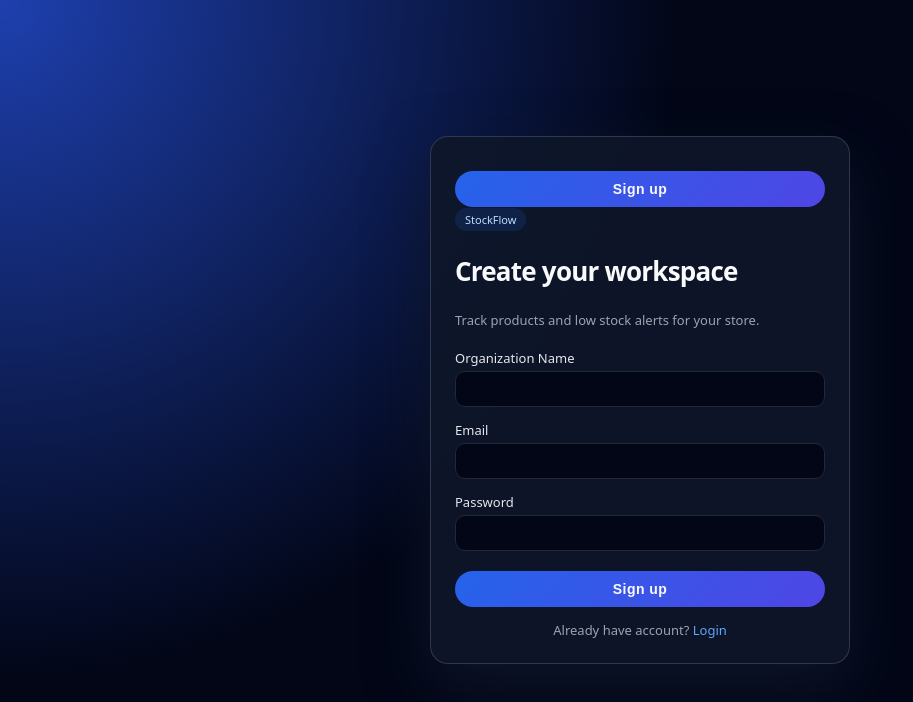
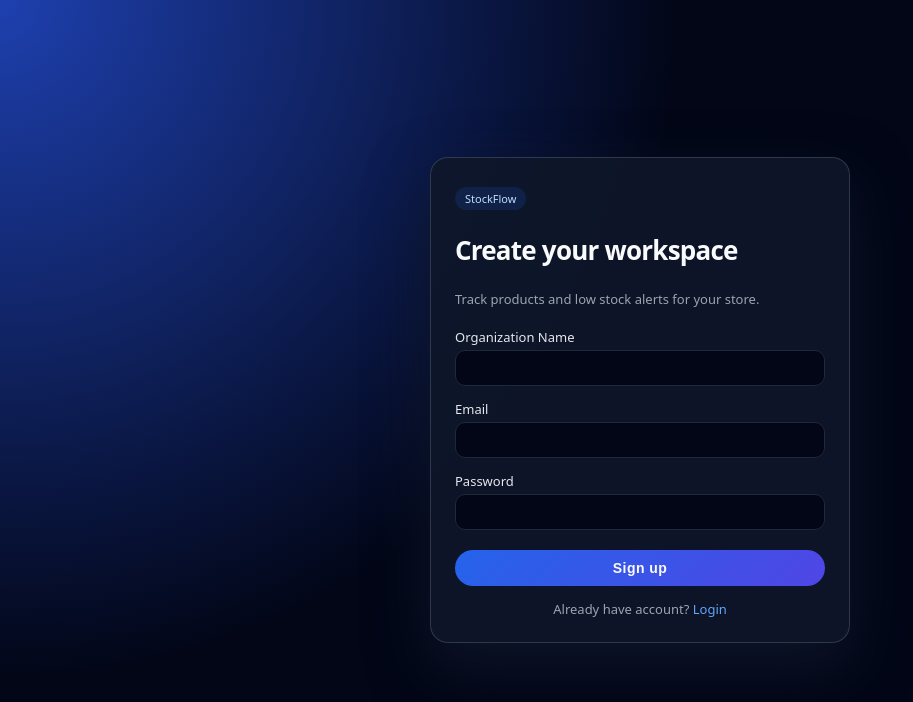
Before and after one commit to varun0916/Stockflow, a React (Vite) app in the folder frontend/: page /signup in a window 1280 px wide. Shown: the top 702 px of the page, without its empty margins (0-913 px from the left). Built offline with nearby package versions, Linux system fonts and the light colour scheme; no server answers.

Commit message:
Refactor SignupPage to use a single form

```diff
--- a/frontend/src/pages/SignupPage.jsx
+++ b/frontend/src/pages/SignupPage.jsx
@@ -1,4 +1,3 @@
-// SignupPage.jsx
 import { useState } from "react";
 import { useNavigate, Link } from "react-router-dom";
 import { apiPost } from "../api.js";
@@ -12,12 +11,15 @@ export default function SignupPage() {
   const navigate = useNavigate();
   const { login } = useAuth();
 
-  // ✅ single handleSubmit in this component
   const handleSubmit = async (e) => {
     e.preventDefault();
     setError("");
     try {
-    const data = await apiPost("/auth/signup", { organizationName, email, password });
+      const data = await apiPost("/auth/signup", {
+        organizationName,
+        email,
+        password,
+      });
       login(data);
       navigate("/dashboard");
     } catch (err) {
@@ -25,22 +27,10 @@ export default function SignupPage() {
     }
   };
 
-
   return (
     <div className="app-shell">
       <div className="card">
         <div className="card-header">
-          <form onSubmit={handleSubmit}>
-          {/* Organization Name input */}
-          {/* Email input */}
-          {/* Password input */}
-          {error && (
-            <p style={{ color: "#f97373", fontSize: 12 }}>{error}</p>
-          )}
-          <button type="submit" className="btn-primary">
-            Sign up
-          </button>
-        </form>
           <div className="badge-pill">StockFlow</div>
           <h2 className="card-title">Create your workspace</h2>
           <p className="card-subtitle">
@@ -48,6 +38,7 @@ export default function SignupPage() {
           </p>
         </div>
 
+        {/* ✅ single form here */}
         <form onSubmit={handleSubmit}>
           <div className="form-group">
             <label className="form-label">Organization Name</label>
```
Lines whose indentation alone changed are shown as unchanged.
